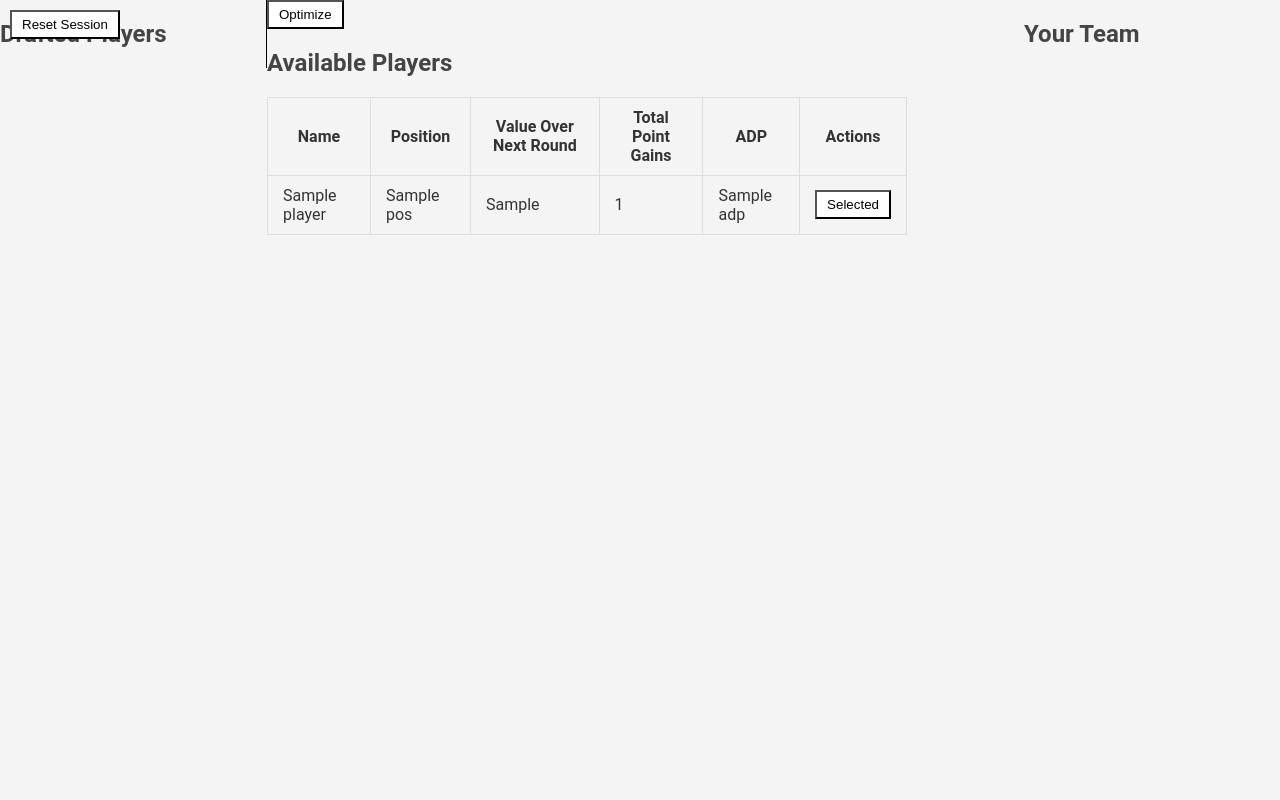
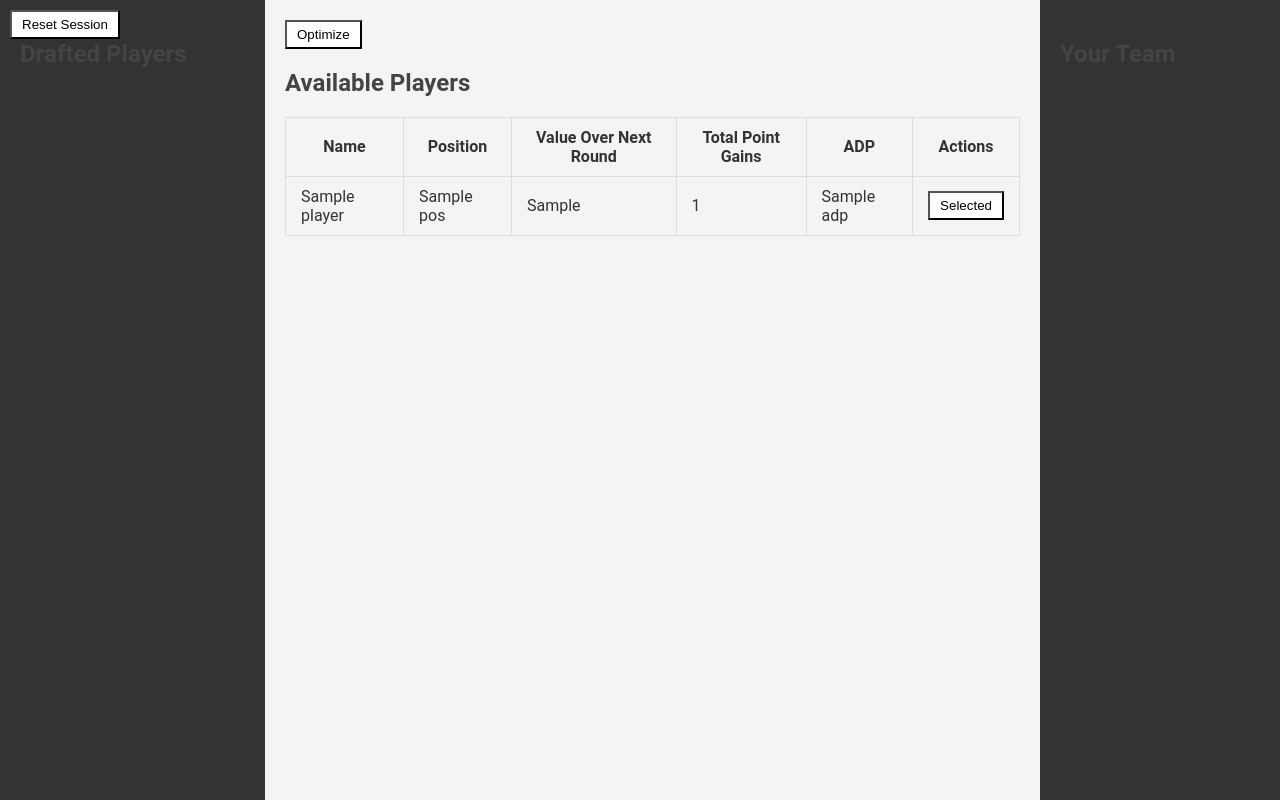
Before and after one commit to jsoslow2/fantasy-football-models, a Python web app: template app/templates/draft.html in a window 1280 px wide. Run offline with Jinja, Linux system fonts and the light colour scheme; the template is opened without the code that fills it: most values are stand-ins (such as "Sample title", 1, 10 or a date in 2020).

Commit message:
flexbox + pretty buttons

```diff
--- a/app/static/css/style.css
+++ b/app/static/css/style.css
@@ -49,14 +49,64 @@ button:hover {
   color: white; /* Changing text color on hover */
 }
 
-/* Adding a right border to the selected players section */
-div[style*="float: left; width: 20%"] {
-  border-right: 2px solid black;
+.container {
+  display: flex;
+  height: 100vh; /* ensure the container fills the screen */
 }
 
-#resetButton {
-  position: absolute; /* This will position the button with respect to its nearest positioned ancestor */
-  top: 10px; /* Adjust as needed for exact positioning */
-  left: 10px; /* Adjust as needed for exact positioning */
+.side {
+  padding: 20px;
+}
+
+.drafted-players {
+  background-color: #333; /* or your preferred darker color */
+  color: #fff; /* adjust text color for better contrast */
+  width: 225px;
+  padding: 20px;
+  overflow-y: auto; /* to handle overflow content, if any */
+  flex: none;
+}
+
+.your-team {
+  background-color: #333; /* or your preferred darker color */
+  color: #fff; /* adjust text color for better contrast */
+  width: 200px;
+  overflow-y: auto; /* to handle overflow content, if any */
+  flex: none;
+}
+
+.main-content {
+  flex: 3; /* this allows the main content to take up thrice the space as the sides */
+  padding: 20px;
+  background-color: #f4f4f4; /* or your preferred lighter color */
+}
+
+.reset-btn {
+  position: absolute;
+  top: 10px;
+  left: 10px;
+}
+
+#draftedPlayersList {
+  list-style-type: decimal; /* Show numbers instead of bullets */
+  padding-left: 0; /* Remove default padding */
+}
+
+/* Adjustments for name */
+.drafted-name {
+  display: inline-block; /* To allow for margin adjustments */
+  margin-right: 10px; /* Space between the name and the button */
+}
+
+/* Additional adjustments for the Add to Team button (optional) */
+#draftedPlayersList button {
+  border: none;
+  color: white;
   padding: 5px 10px;
+  text-align: center;
+  text-decoration: none;
+  display: inline-block;
+  margin: 4px 2px;
+  cursor: pointer;
+  border-radius: 16px;
 }
--- a/app/templates/draft.html
+++ b/app/templates/draft.html
@@ -8,23 +8,18 @@
     />
   </head>
   <body>
-    <button id="resetButton" onclick="resetSession()">Reset Session</button>
-
-    <div
-      style="
-        float: left;
-        width: 20%;
-        border-right: 1px solid black;
-        padding-right: 10px;
-      "
-    >
+    <div class="container">
+      <!-- Left Side - Drafted Players -->
+      <div class="side drafted-players">
         <h2>Drafted Players</h2>
-      <ul id="draftedPlayersList">
-        <!-- This list will be populated using JavaScript -->
-      </ul>
+        <ul id="draftedPlayersList"></ul>
       </div>
 
-    <div style="float: left; width: 50%; padding-right: 10px">
+      <!-- Center - Available Players -->
+      <div class="main-content">
+        <button class="reset-btn" onclick="resetSession()">
+          Reset Session
+        </button>
         <button onclick="optimizePlayers()">Optimize</button>
         <h2>Available Players</h2>
         <table border="1">
@@ -56,11 +51,12 @@
           </tbody>
         </table>
       </div>
-    <div style="float: right; width: 20%">
+
+      <!-- Right Side - Your Team -->
+      <div class="side your-team">
         <h2>Your Team</h2>
-      <ul id="yourTeamList">
-        <!-- This list will be populated similarly to the Drafted Players list -->
-      </ul>
+        <ul id="yourTeamList"></ul>
+      </div>
     </div>
 
     <script>
@@ -77,8 +73,10 @@
         let item = document.createElement("li");
         item.id = "drafted-" + name.replace(/\s+/g, "-"); // Setting an ID for removal later
         item.innerHTML =
+          "<span class='drafted-name'>" +
           name +
-          " <button onclick='addToYourTeam(\"" +
+          "</span> " +
+          "<button onclick='addToYourTeam(\"" +
           name +
           "\")'>Add to Team</button>";
         list.appendChild(item);
```
Lines whose indentation alone changed are shown as unchanged.
